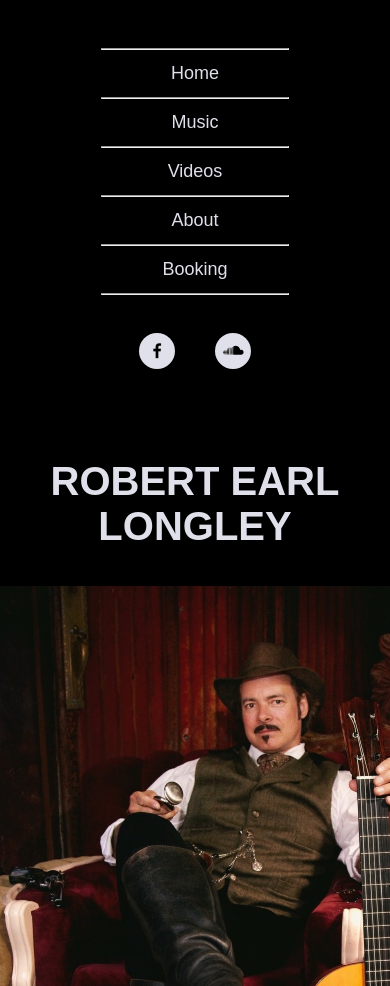
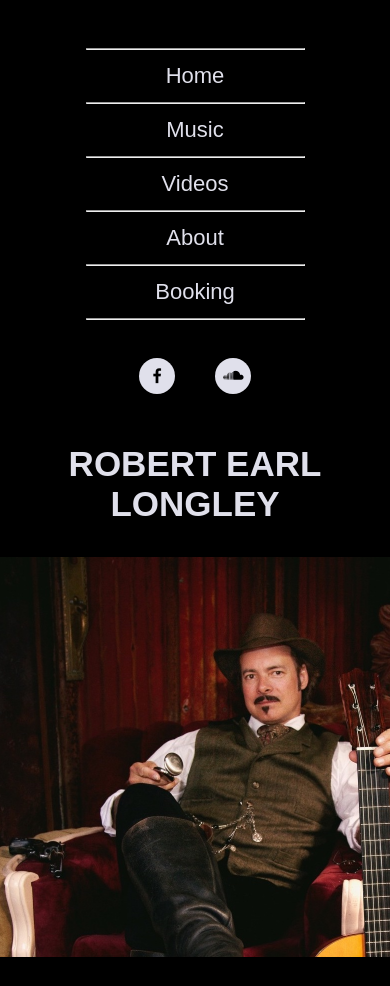
Before and after one commit to dryanmas/rel_flamenco, a website: page public/index.html in a window 390 px wide. After the commit the page ends 957 px from the top, so only its background shows below. Drawn offline with Linux system fonts and the light colour scheme.

Commit message:
tweaked nav bar

```diff
--- a/public/css/index.css
+++ b/public/css/index.css
@@ -135,16 +135,18 @@ a:hover {
 
   .nav-link {
     padding: 5px 50px;
+    font-size: 22px;
   }
 
   .nav-break {
     display: block;
-    width: 60%;
+    width: 70%;
   }
 
-  /* #name {
-    font-size: 30px;
-  }   */
+  #name {
+    margin-top: 0px;
+    font-size: 35px;
+  }
 
   .no-mobile {
     display: none;
```
